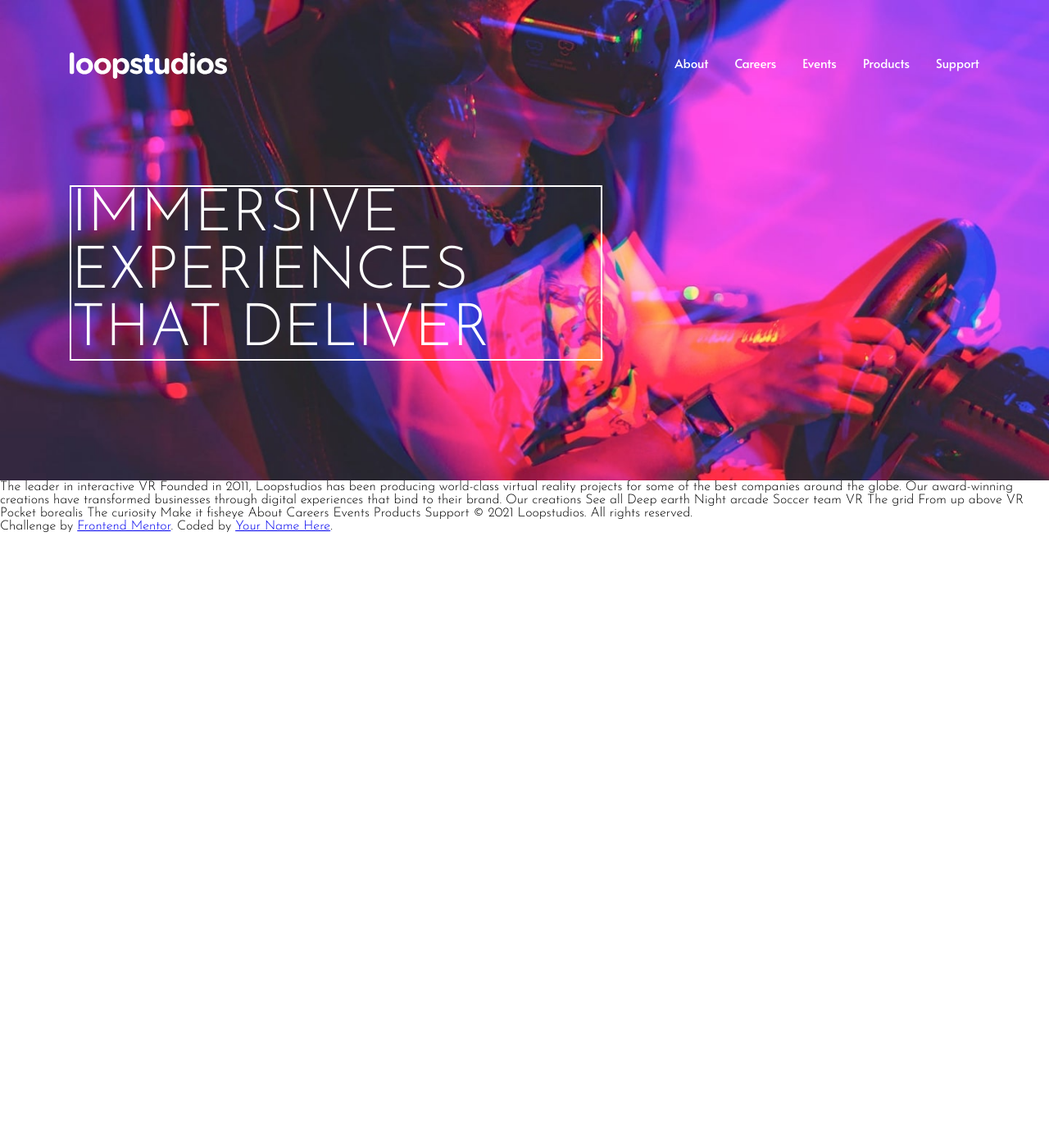
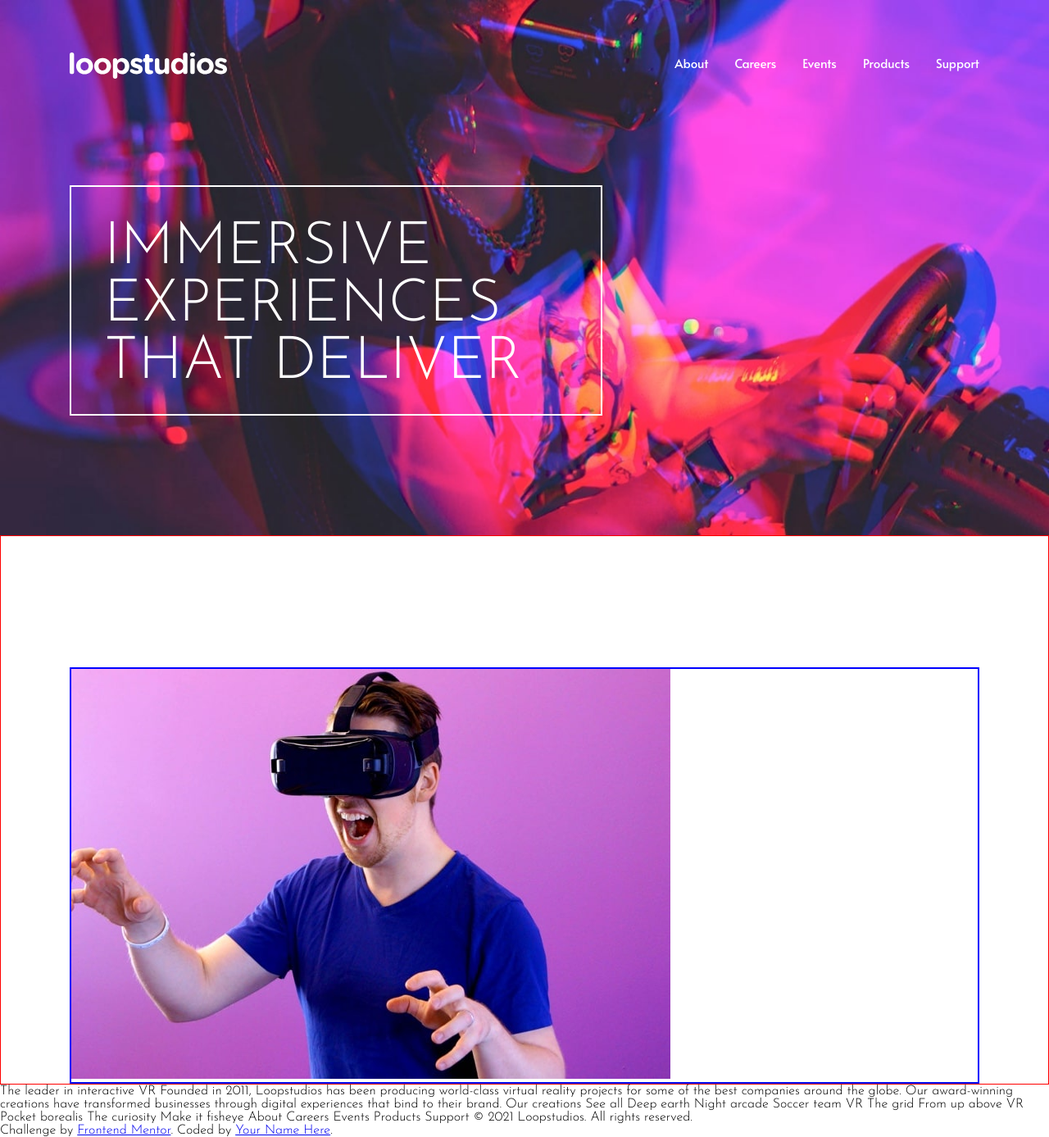
Before and after one commit to felipestefani/loopstudios, a React (Vite) app: page / in a window 1280 px wide. Shown: the whole page at 82% size. Before the commit the page ends 800 px from the top, so only its background shows below. Built offline with nearby package versions, Linux system fonts and the light colour scheme.

Commit message:
finished hero desktop layout and start info section

```diff
--- a/src/App.jsx
+++ b/src/App.jsx
@@ -1,5 +1,6 @@
 import style from "./style.module.css";
 import hero_logo from "./assets/logo.svg";
+import interactive from "./assets/desktop/image-interactive.jpg";
 
 const App = () => {
   return(
@@ -17,14 +18,15 @@ const App = () => {
             </ul>
           </nav>
           <div className={style.h1_container}>
-            <div className={style.h1_board}>
-              <h1 className={style.hero_title}>Immersive experiences that deliver</h1>
-            </div>
-
+            <h1 className={style.hero_title}>Immersive experiences that deliver</h1>
           </div>
         </div>
-
       </header>
+      <section className={style.info_container}>
+        <div className={style.info_content}>
+          <img src={interactive} alt="a man in blue t-shirt using a vr glass" />
+        </div>
+      </section>
 
 
 
--- a/src/style.module.css
+++ b/src/style.module.css
@@ -50,13 +50,6 @@
   margin-bottom: 9.13rem;
 }
 
-.h1_board {
-  border: 2px solid #FFF;
-  /* padding: 2.5rem; */
-  display: flex;
-  flex-basis: 40.625rem;
-}
-
 .hero_title {
   color: #FFF;
   font-family: 'Josefin Sans', Arial, Helvetica, sans-serif;
@@ -65,5 +58,20 @@
   font-weight: 300;
   line-height: 4.375rem;
   text-transform: uppercase;
+  flex-basis: 40.625rem;
+  border: 2px solid #FFF;
+  padding: 2.5rem;
+  padding-bottom: calc(2.5rem - 0.8rem);
+}
 
+.info_container {
+  border: 1px solid red;
+  display: flex;
+  justify-content: center;
+  padding-top: 10rem;
 }
+
+.info_content {
+  flex-basis: 1110px;
+  border: 2px solid blue;
+}
```
